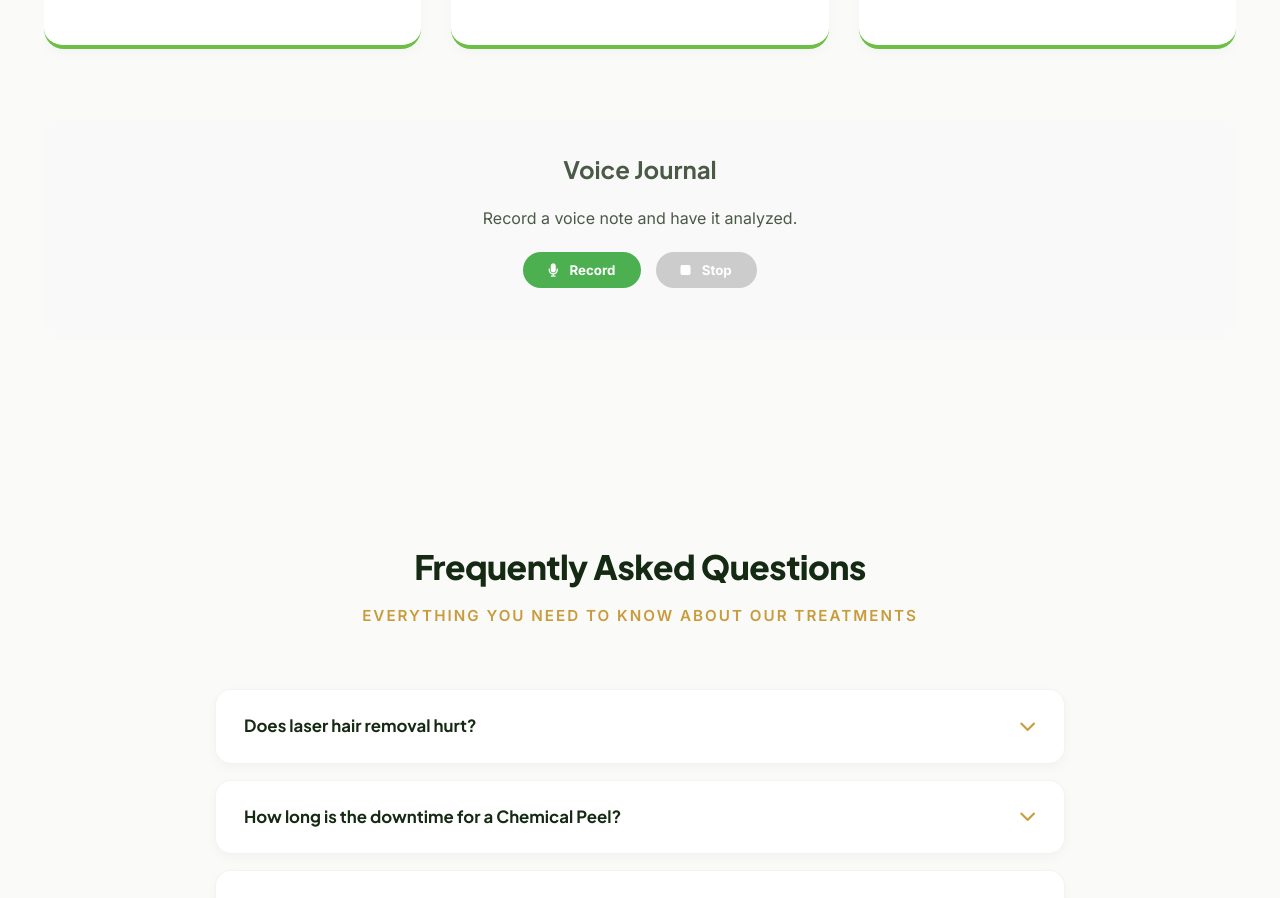
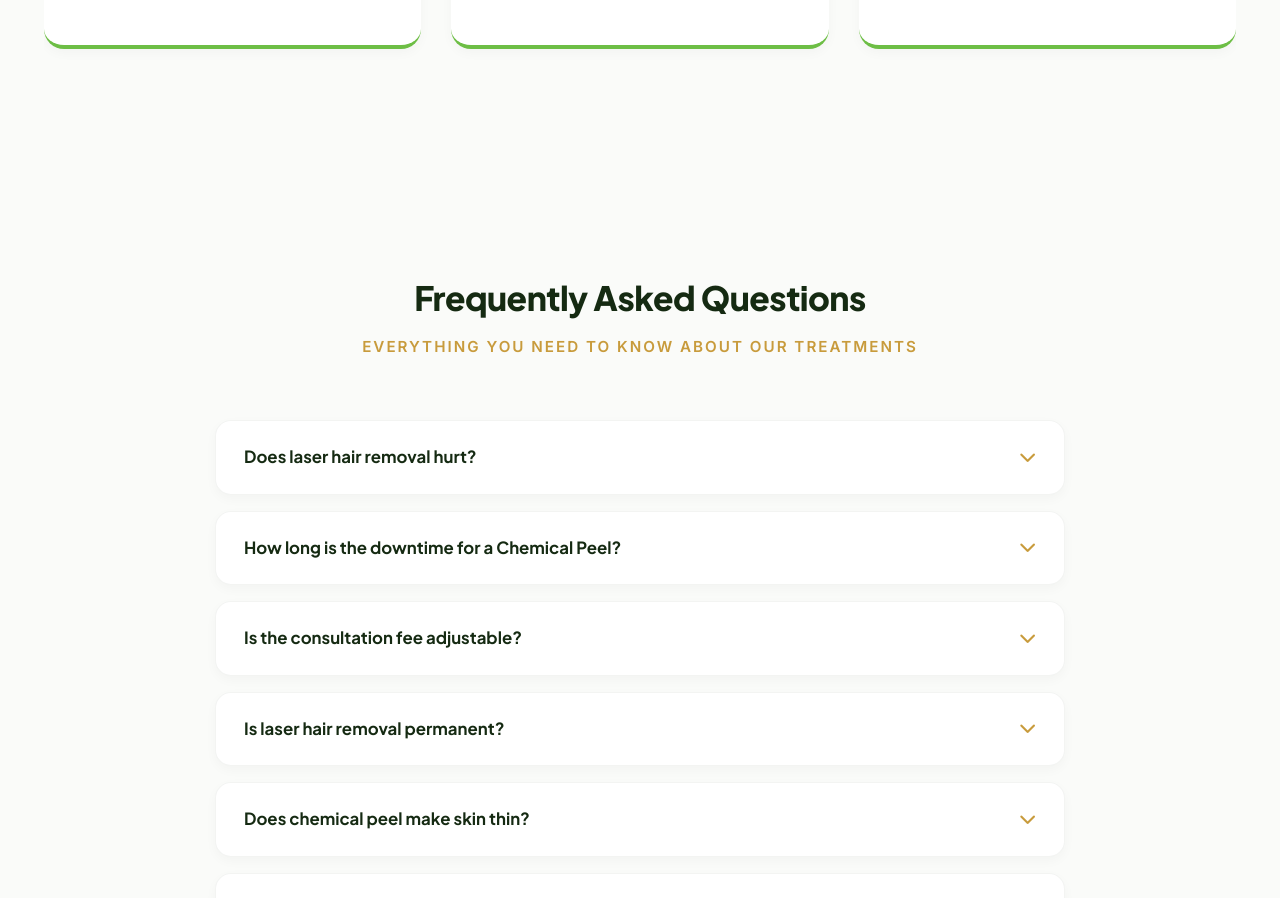
Before and after one commit to adhungel005-creator/ayna-clinic-live, a React (Vite) app: page / in a window 1280 px wide. Shown: the part 8045-8943 px from the top of the page. Built offline with nearby package versions, Linux system fonts and the light colour scheme.

Commit message:
Remove Voice Journal feature

```diff
--- a/src/components/Informational.jsx
+++ b/src/components/Informational.jsx
@@ -1,4 +1,4 @@
-import React, { useRef, useState } from 'react';
+import React, { useRef } from 'react';
 
 const informationalVideos = [
   {
@@ -30,89 +30,10 @@ const informationalVideos = [
 export default function Informational() {
   const sliderRef = useRef(null);
 
-  // Voice Recording State & Refs
-  const [isRecording, setIsRecording] = useState(false);
-  const [statusText, setStatusText] = useState('');
-  const mediaRecorderRef = useRef(null);
-  const audioChunksRef = useRef([]);
-
   const scrollSlider = (direction) => {
     if (sliderRef.current) {
       const scrollOffset = direction === 'left' ? -325 : 325;
       sliderRef.current.scrollBy({ left: scrollOffset, behavior: 'smooth' });
-    }
-  };
-
-  // 1. Start Recording
-  const startRecording = async () => {
-    audioChunksRef.current = []; // Clear previous recording data
-
-    try {
-        // Ask user for microphone access
-        const stream = await navigator.mediaDevices.getUserMedia({ audio: true });
-        const mediaRecorder = new MediaRecorder(stream);
-        mediaRecorderRef.current = mediaRecorder;
-
-        // Collect raw audio data in chunks as it's being recorded
-        mediaRecorder.ondataavailable = (event) => {
-            if (event.data.size > 0) {
-                audioChunksRef.current.push(event.data);
-            }
-        };
-
-        // Once recording stops, compile and send
-        mediaRecorder.onstop = () => {
-            // Compile raw chunks into a standard WebM audio blob
-            const audioBlob = new Blob(audioChunksRef.current, { type: 'audio/webm' });
-
-            // Send binary to our backend API
-            sendAudioToBackend(audioBlob);
-
-            // Clean up: turn off user's mic hardware light
-            stream.getTracks().forEach(track => track.stop());
-        };
-
-        mediaRecorder.start();
-        setStatusText("Recording...");
-        setIsRecording(true);
-
-    } catch (err) {
-        console.error("Microphone access denied:", err);
-        setStatusText("Error: Mic access denied.");
-    }
-  };
-
-  // 2. Stop Recording
-  const stopRecording = () => {
-    if (mediaRecorderRef.current && mediaRecorderRef.current.state === "recording") {
-        mediaRecorderRef.current.stop();
-        setStatusText("Processing audio...");
-        setIsRecording(false);
-    }
-  };
-
-  // 3. Upload to Flask Backend
-  const sendAudioToBackend = async (audioBlob) => {
-    // We package it in FormData so Flask can read it like a standard file upload
-    const formData = new FormData();
-    formData.append('audio_journal', audioBlob, 'voice_journal.webm');
-
-    try {
-        const response = await fetch('/api/analyze-voice', {
-            method: 'POST',
-            body: formData
-        });
-
-        if (response.ok) {
-            const result = await response.json();
-            setStatusText(`Analysis Complete! Level: ${result.stress_level}`);
-            // We can now update our dashboard charts with this new result!
-        } else {
-            setStatusText("Error analyzing audio.");
-        }
-    } catch (error) {
-        console.error("Network error:", error);
-        setStatusText("Network connection failed.");
     }
   };
 
@@ -145,60 +66,6 @@ export default function Informational() {
           </button>
         </div>
 
-        {/* Voice Journal Section */}
-        <div className="voice-journal-section" style={{ marginTop: '50px', textAlign: 'center', padding: '30px', background: 'var(--surface-color, #f9f9f9)', borderRadius: '15px' }}>
-          <h3 style={{ marginBottom: '15px', fontSize: '1.5rem', color: 'var(--primary-color)' }}>Voice Journal</h3>
-          <p style={{ marginBottom: '20px', color: 'var(--text-secondary)' }}>Record a voice note and have it analyzed.</p>
-
-          <div style={{ display: 'flex', justifyContent: 'center', gap: '15px', marginBottom: '20px' }}>
-            <button
-              onClick={startRecording}
-              disabled={isRecording}
-              style={{
-                padding: '10px 25px',
-                borderRadius: '25px',
-                border: 'none',
-                background: isRecording ? '#ccc' : '#4CAF50',
-                color: 'white',
-                fontWeight: 'bold',
-                cursor: isRecording ? 'not-allowed' : 'pointer',
-                transition: '0.3s'
-              }}
-            >
-              <i className="fas fa-microphone" style={{ marginRight: '8px' }}></i> Record
-            </button>
-            <button
-              onClick={stopRecording}
-              disabled={!isRecording}
-              style={{
-                padding: '10px 25px',
-                borderRadius: '25px',
-                border: 'none',
-                background: !isRecording ? '#ccc' : '#f44336',
-                color: 'white',
-                fontWeight: 'bold',
-                cursor: !isRecording ? 'not-allowed' : 'pointer',
-                transition: '0.3s'
-              }}
-            >
-              <i className="fas fa-stop" style={{ marginRight: '8px' }}></i> Stop
-            </button>
-          </div>
-
-          {statusText && (
-            <div style={{
-              padding: '12px',
-              borderRadius: '8px',
-              background: 'rgba(76, 175, 80, 0.1)',
-              color: '#388E3C',
-              display: 'inline-block',
-              fontWeight: '500'
-            }}>
-              {statusText}
-            </div>
-          )}
-        </div>
-
       </div>
     </section>
   );
```
